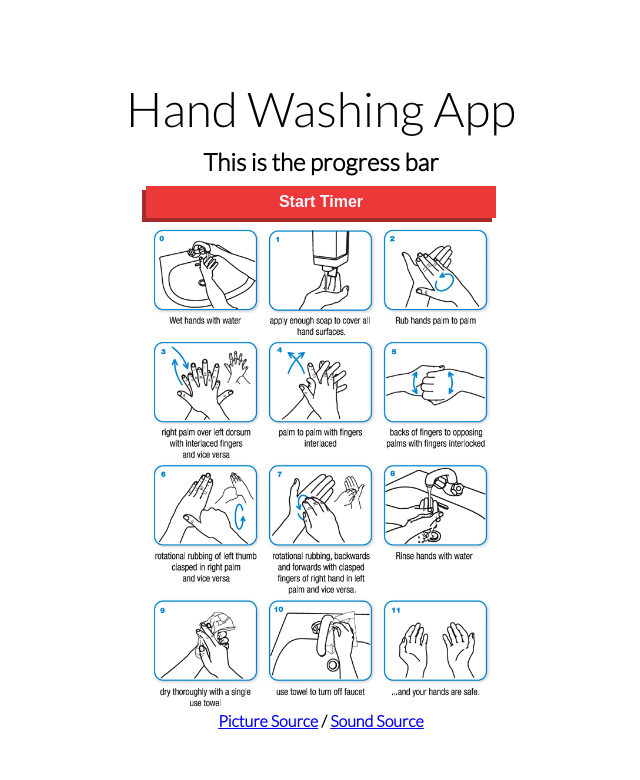
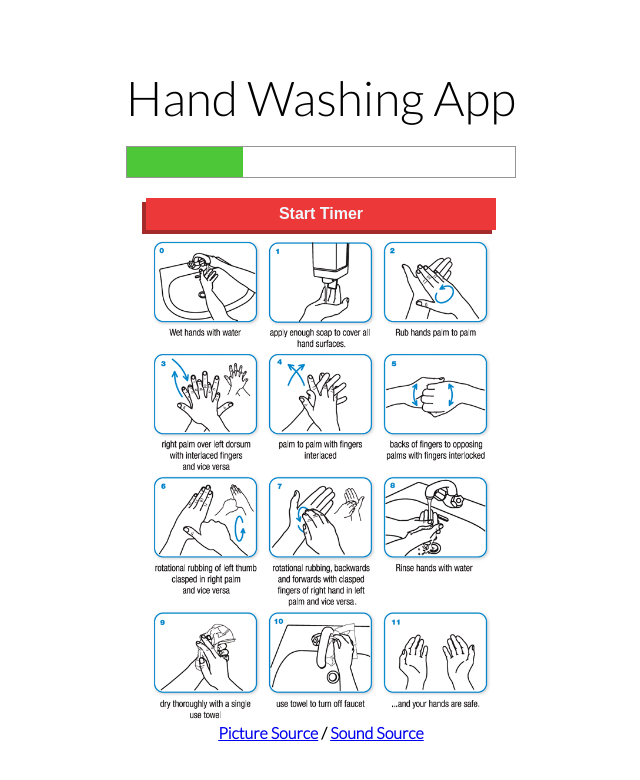
Before and after one commit to celeronCoder/hand_wash, a Svelte app: page / in a window 1280 px wide. Shown: the top 780 px of the page, without its empty margins (319-959 px from the left). Built offline with nearby package versions, Linux system fonts and the light colour scheme.

Commit message:
Markup done here

```diff
--- a/src/ProgressBar.svelte
+++ b/src/ProgressBar.svelte
@@ -1 +1,26 @@
-<h2>This is the progress bar</h2>
+<script></script>
+
+<div class="component-container">
+  <div class="progress-container">
+    <div class="progress-bar" style="width:{30}%">
+      <span class="sr-only" />
+    </div>
+  </div>
+</div>
+
+<style>
+  .component-container {
+    width: 100%;
+    align-items: center;
+    justify-content: center;
+    padding: 10px;
+  }
+  .progress-container {
+    width: 100%;
+    border: solid #959595 1px;
+  }
+  .progress-bar {
+    height: 30px;
+    background: rgb(77, 199, 55);
+  }
+</style>
```
